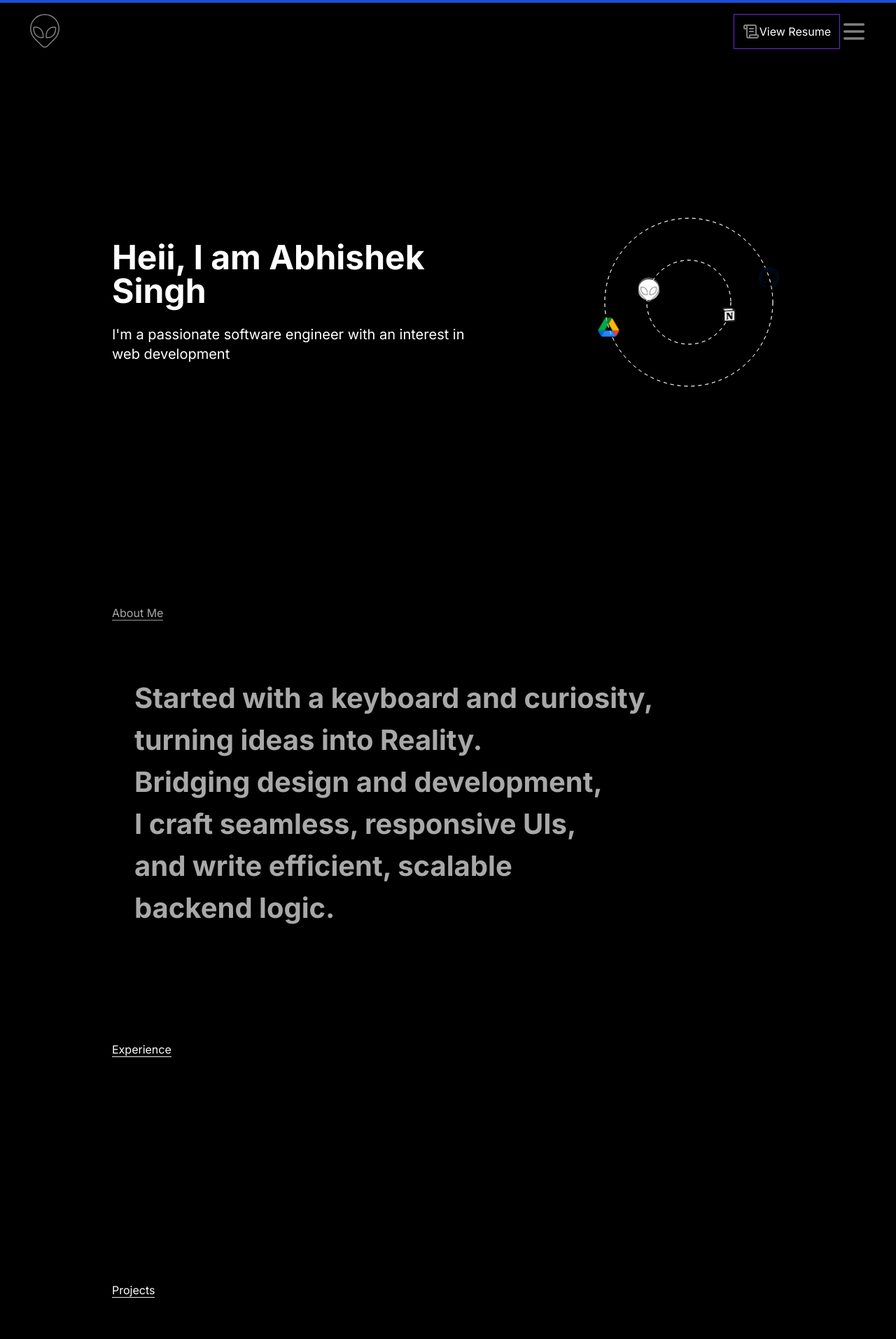
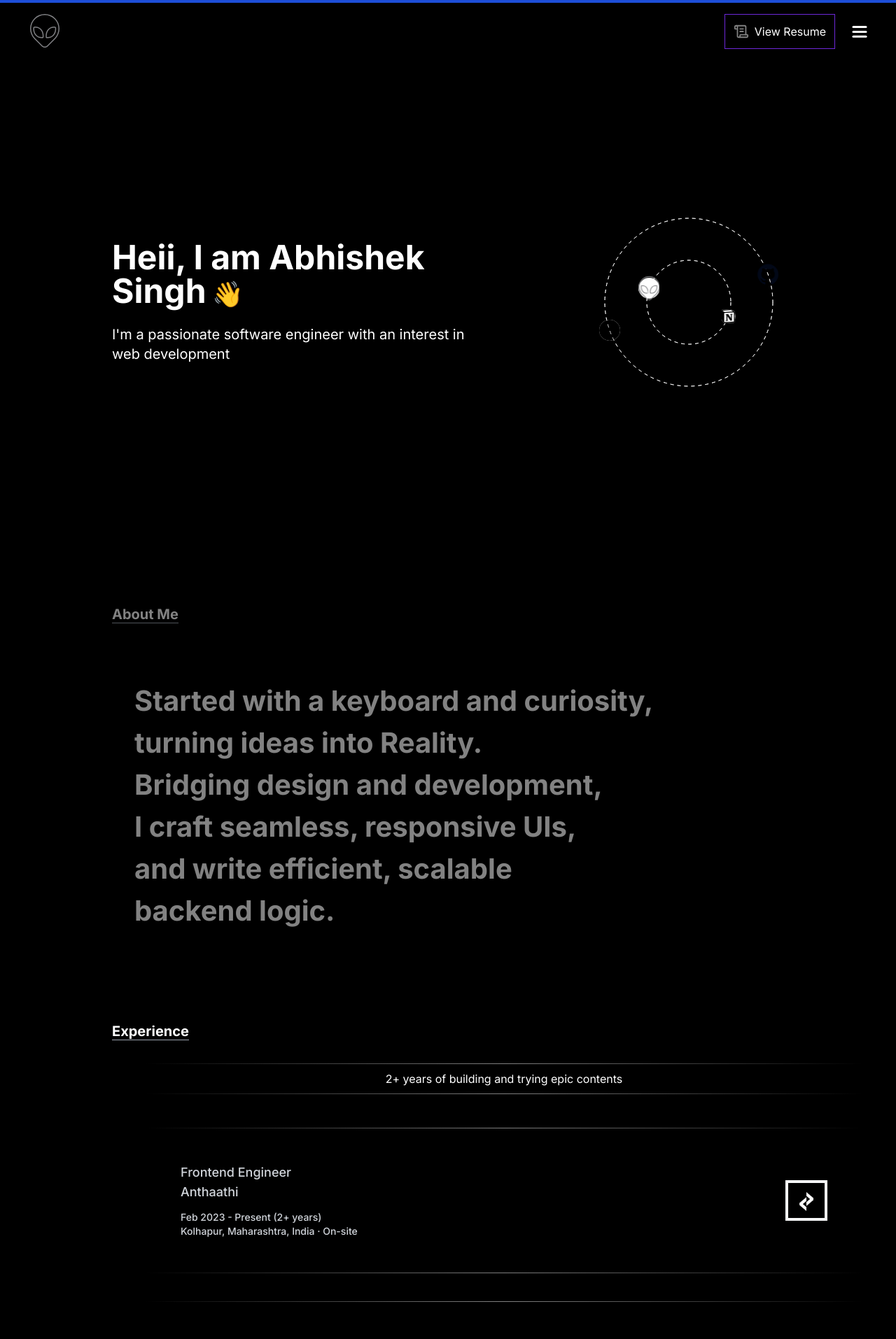
Before and after one commit to SkamAbhi/portfolio-v1, a Next.js app: page / in a window 1280 px wide. Shown: the top 1914 px of the page at 70% size. Built offline with nearby package versions, Linux system fonts and the light colour scheme.

Commit message:
feat:design-updates

```diff
--- a/src/app/AboutMe.tsx
+++ b/src/app/AboutMe.tsx
@@ -47,7 +47,12 @@ function AboutMe() {
     >
         {" "}
         <h2 className="text-white">
-          <span className="border-b">About Me</span>
+          <motion.span
+    className="border-b  border-gray-400 text-xl font-bold mb-4"
+    initial={{ opacity: 0, y: -20 }}
+    animate={{ opacity: 1, y: 0 }}
+    transition={{ duration: 0.5, ease: "easeOut" }}
+  >About Me</motion.span>
         </h2>
       <motion.div
         variants={hideAndShowVariant}
--- /dev/null
+++ b/src/app/Components/ExperienceCard/index.tsx
@@ -0,0 +1,63 @@
+import { useInView } from "@/lib/useInView";
+import { motion } from "framer-motion";
+
+interface ExperienceProps {
+  position: string;
+  company: string;
+  duration: string;
+  location: string;
+  companyLogo: string;
+}
+
+export const ExperienceCard: React.FC<ExperienceProps> = ({
+  position,
+  company,
+  duration,
+  location,
+  companyLogo,
+}) => {
+  const { isInView, elementRef } = useInView();
+
+  return (
+    <motion.div
+      ref={elementRef}
+      className="flex justify-between  fade-border items-center w-full mb-10 font-medium"
+      initial={{ opacity: 0, y: 20 }}
+      animate={{
+        opacity: isInView ? 1 : 0.5,
+        y: isInView ? 0 : 20,
+      }}
+      transition={{ duration: 2, ease: "easeOut" }}
+    >
+      <motion.div
+        className="text-lg text-gray-300 flex flex-col p-10 font-medium"
+        initial={{ opacity: 0 }}
+        animate={{ opacity: isInView ? 1 : 0 }}
+        transition={{ delay: 0.2, duration: 0.5 }}
+      >
+        <div className="flex flex-col">
+          {position}
+          <span>{company}</span>
+        </div>
+        <div className="flex flex-col text-sm mt-3">
+          <span>{duration}</span>
+          <span>{location}</span>
+        </div>
+      </motion.div>
+      <motion.div
+        className="text-lg text-gray-300 flex items-start flex-col p-10 font-medium"
+        initial={{ opacity: 0 }}
+        animate={{ opacity: isInView ? 1 : 0 }}
+        transition={{ delay: 0.3, duration: 0.5 }}
+      >
+        <img
+          src={companyLogo}
+          width={60}
+          height={60}
+          className="bg-gray-50 p-1"
+          alt="company logo"
+        />
+      </motion.div>
+    </motion.div>
+  );
+};
--- a/src/app/Components/Navbar/index.tsx
+++ b/src/app/Components/Navbar/index.tsx
@@ -1,12 +1,16 @@
 import * as React from "react";
 import { useState } from "react";
-import { motion } from "framer-motion";
+import { SVGMotionProps, motion } from "framer-motion";
 import { MenuIcon, ScrollText } from "lucide-react";
 
 // Path component
-const Path = (props) => (
+const Path = (
+  props: React.JSX.IntrinsicAttributes &
+    SVGMotionProps<SVGPathElement> &
+    React.RefAttributes<SVGPathElement>
+) => (
   <motion.path
-    fill="transparent"
+    fill="#FFFFFF"
     strokeWidth="3"
     stroke="hsl(0, 0%, 18%)"
     strokeLinecap="round"
@@ -15,42 +19,71 @@ const Path = (props) => (
 );
 
 // MenuToggle component
-export const MenuToggle = ({ toggle }) => (
+export const MenuToggle = ({ toggle }: any) => (
   <div className="fixed top-0 left-0 right-0 flex justify-between p-5 px-10 bg-transparent z-50">
     <div>
       <img src="/logo.svg" height={48} width={48} alt="logo" />
     </div>
 
-    <div className="flex justify-center items-center ">
+    <div className="flex justify-center gap-6 items-center ">
       <div>
-        <button className="flex items-center border border-violet-700 p-3 text-white">
-        <ScrollText color="gray" height={24} width={24}  />
-
+        <button className="flex items-center border text-base gap-2 border-violet-700 p-3 text-white">
+          <ScrollText color="gray" height={22} width={22} />
           View Resume
-           </button>
+        </button>
       </div>
       <button onClick={toggle}>
-        <MenuIcon color="gray" height={40} width={40}  />
+        <svg
+          width="23"
+          height="18"
+          viewBox="0 0 23 18"
+          className="text-white"
+          fill="none" // Ensure there's no unintended fill
+        >
+          <Path
+            d="M 2 2.5 L 20 2.5"
+            className="top"
+            stroke="#ffffff" // Set stroke color to white
+            variants={{
+              closed: { d: "M 2 2.5 L 20 2.5" },
+              open: { d: "M 3 16.5 L 17 2.5" },
+            }}
+          />
+          <Path
+            d="M 2 9.423 L 20 9.423"
+            opacity="1"
+            className="middle"
+            stroke="#ffffff" // Set stroke color to white
+          />
+          <Path
+            d="M 2 16.346 L 20 16.346"
+            className="bottom"
+            stroke="#ffffff" // Set stroke color to white
+            variants={{
+              closed: { d: "M 2 16.346 L 20 16.346" },
+              open: { d: "M 3 2.5 L 17 16.346" },
+            }}
+          />
+        </svg>
       </button>
     </div>
   </div>
 );
 
-
 // MenuItem component
 export const MenuItem = ({ i, index }) => {
   return (
     <motion.li
-      initial={{ opacity: 0, x: 50 }}  // Start off-screen (y: 50) with opacity 0
-      animate={{ opacity: 1, x: 0 }}  // Animate to on-screen position (y: 0) with opacity 1
-      exit={{ opacity: 0, y: 50 }}  // Animate out when removing
+      initial={{ opacity: 0, x: 50 }} // Start off-screen (y: 50) with opacity 0
+      animate={{ opacity: 1, x: 0 }} // Animate to on-screen position (y: 0) with opacity 1
+      exit={{ opacity: 0, y: 50 }} // Animate out when removing
       transition={{
-        delay: index * 0.3,  // Increase delay for stagger effect
-        duration: 0.5,  // Control the duration of the animation
-        ease: "easeOut",  // Smooth the animation
+        delay: index * 0.3, // Increase delay for stagger effect
+        duration: 0.5, // Control the duration of the animation
+        ease: "easeOut", // Smooth the animation
       }}
-      whileHover={{ scale: 1.1 }}  // Scale up slightly on hover
-      whileTap={{ scale: 0.95 }}  // Scale down slightly on tap
+      whileHover={{ scale: 1.1 }} // Scale up slightly on hover
+      whileTap={{ scale: 0.95 }} // Scale down slightly on tap
       className="cursor-pointer"
     >
       {i}
@@ -58,13 +91,13 @@ export const MenuItem = ({ i, index }) => {
   );
 };
 // Navigation component
-export const Navigation = ({ isOpen }) => {
+export const Navigation = ({ isOpen }: any) => {
   return (
     <motion.div
       key={isOpen ? "open" : "closed"} // Ensure component re-renders
       className="fixed inset-0 bg-black z-10 flex justify-center items-center"
-      initial={{ x: "100%" }}  // Start off-screen to the right
-      animate={{ x: isOpen ? "0%" : "100%" }}  // Slide in from the right when open
+      initial={{ x: "100%" }} // Start off-screen to the right
+      animate={{ x: isOpen ? "0%" : "100%" }} // Slide in from the right when open
       exit={{ x: "-100%" }} // Slide out to the right when closed
       transition={{ duration: 0.5, ease: "easeOut" }}
     >
@@ -74,11 +107,11 @@ export const Navigation = ({ isOpen }) => {
         animate={isOpen ? "show" : "hidden"} // Toggle visibility based on isOpen
         exit="hidden" // Ensure items animate out when closing
         variants={{
-          hidden: { opacity: 0 },  // Hidden state
+          hidden: { opacity: 0 }, // Hidden state
           show: {
-            opacity: 1,  // Visible state
+            opacity: 1, // Visible state
             transition: {
-              staggerChildren: 0.2,  // Stagger children for scrolling effect
+              staggerChildren: 0.2, // Stagger children for scrolling effect
             },
           },
         }}
@@ -91,5 +124,4 @@ export const Navigation = ({ isOpen }) => {
   );
 };
 
-
 const itemIds = ["HOME", "ABOUT", "EXPERIENCE", "PROJECTS", "CONTACT"];
--- /dev/null
+++ b/src/app/Experience.tsx
@@ -0,0 +1,63 @@
+import { motion } from "framer-motion";
+import { ExperienceCard } from "./Components/ExperienceCard";
+
+const experienceData = [
+  {
+    position: "Frontend Engineer",
+    company: "Anthaathi",
+    duration: "Feb 2023 - Present (2+ years)",
+    location: " Kolhapur, Maharashtra, India · On-site ",
+    companyLogo: "/logo.png",
+  },
+  {
+    position: "Frontend Engineer Intern ",
+    company: "Anthaathi",
+    duration: "Oct 2022 - Feb 2023 ( 5 Months )",
+    location: " Kolhapur, Maharashtra, India · On-site ",
+    companyLogo: "/logo.png",
+  },
+];
+
+export default function Experience() {
+  return (
+    <div>
+      <motion.span
+        className="border-b  border-gray-400 text-xl font-bold mb-4"
+        initial={{ opacity: 0, y: -20 }}
+        animate={{ opacity: 1, y: 0 }}
+        transition={{ duration: 0.5, ease: "easeOut" }}
+      >
+        Experience
+      </motion.span>
+
+      <div className="flex flex-col items-center my-8">
+        <motion.div
+          className="flex flex-col justify-center items-center  max-w-5xl w-full"
+          initial={{ opacity: 0, y: 20 }}
+          animate={{ opacity: 1, y: 0 }}
+          transition={{ delay: 0.3, duration: 0.6, ease: "easeOut" }}
+        >
+          <motion.div
+            className="text-white fade-border mb-12 w-full flex justify-center p-10"
+            initial={{ scale: 0.8, opacity: 0 }}
+            animate={{ scale: 1, opacity: 1 }}
+            transition={{ delay: 0.5, duration: 0.6, ease: "easeOut" }}
+          >
+            2+ years of building and trying epic contents
+          </motion.div>
+
+          {experienceData.map((experience, index) => (
+            <ExperienceCard
+              key={index}
+              position={experience.position}
+              company={experience.company}
+              duration={experience.duration}
+              location={experience.location}
+              companyLogo={experience.companyLogo}
+            />
+          ))}
+        </motion.div>
+      </div>
+    </div>
+  );
+}
--- a/src/app/globals.css
+++ b/src/app/globals.css
@@ -67,3 +67,44 @@
     @apply bg-background text-foreground;
   }
 }
+
+@keyframes rotate {
+  0% {
+    transform: rotate(0deg);
+  }
+  50% {
+    transform: rotate(20deg); /* Slightly tilt to add a waving effect */
+  }
+  100% {
+    transform: rotate(0deg); /* Return to the original position */
+  }
+}
+
+.animate-rotate {
+  animation: rotate 2s ease-in-out infinite; /* Changed to 1s for a quicker wave */
+}
+
+.fade-border {
+  position: relative;
+  width: 100%;
+  padding: 10px;
+  background: transparent;
+}
+
+.fade-border::before,
+.fade-border::after {
+  content: '';
+  position: absolute;
+  left: 0;
+  right: 0;
+  height: 1px;
+  background: linear-gradient(to right, transparent, gray 50%, transparent);
+}
+
+.fade-border::before {
+  top: 0; /* Top fading border */
+}
+
+.fade-border::after {
+  bottom: 0; /* Bottom fading border */
+}
--- a/src/app/page.tsx
+++ b/src/app/page.tsx
@@ -1,7 +1,7 @@
 // pages/index.tsx
 "use client";
-import React from "react";
-import { motion, useScroll, useSpring } from "framer-motion";
+import React, { useEffect } from "react";
+import { motion, stagger, useAnimate, useScroll, useSpring } from "framer-motion";
 import { MenuToggle, Navigation } from "./Components/Navbar";
 import "./globals.css";
 import useMousePosition from "../utils/useMosusePostion";
@@ -9,6 +9,7 @@ import OrbitingCircles from "@/components/magicui/orbiting-circles";
 import { OrbitingCirclesDemo } from "@/components/CircleSkills";
 import { RevealingTextContainer, RevealingTextItem } from "./ui/RevealingText";
 import AboutMe from "./AboutMe";
+import Experience from "./Experience";
 
 export default function Home() {
   const { x, y } = useMousePosition();
@@ -27,12 +28,49 @@ export default function Home() {
     restDelta: 0.001,
   });
 
+  function useMenuAnimation(isOpen: boolean) {
+    const [scope, animate] = useAnimate();
+
+    useEffect(() => {
+      const menuAnimations = isOpen
+        ? [
+            [
+              "nav",
+              { transform: "translateX(0%)" },
+              { ease: [0.08, 0.65, 0.53, 0.96], duration: 0.6 }
+            ],
+          ]
+        : [
+            ["nav", { transform: "translateX(-100%)" }, { at: "-0.1" }]
+          ];
+
+      animate([
+        [
+          "path.top",
+          { d: isOpen ? "M 3 16.5 L 17 2.5" : "M 2 2.5 L 20 2.5" },
+          { at: "<" }
+        ],
+        ["path.middle", { opacity: isOpen ? 0 : 1 }, { at: "<" }],
+        [
+          "path.bottom",
+          { d: isOpen ? "M 3 2.5 L 17 16.346" : "M 2 16.346 L 20 16.346" },
+          { at: "<" }
+        ],
+        ...menuAnimations
+      ]);
+    }, [isOpen]);
+
+    return scope;
+  }
+  const scope = useMenuAnimation(isOpen);
   return (
-    <div className="overflow-hidden pl-[10rem] w-full flex justify-center flex-col">
-      <MenuToggle toggle={toggleMenu} />
+    <div  ref={scope} className="overflow-hidden pl-[10rem] w-full flex justify-center flex-col">
+      <Navigation isOpen={isOpen} />
+      <MenuToggle toggle={() => setIsOpen(!isOpen)} />
+
       <motion.div
         initial={false}
-        animate={{ x: isOpen ? 0 : "-100%" }} // Adjusted the sliding behavior
+        animate={{ x: isOpen ? 0 : "-100%" }}
         className="menu"
       >
         <Navigation isOpen={isOpen} />
@@ -43,7 +81,8 @@ export default function Home() {
           <motion.div className="flex flex-col w-full max-w-[32rem]">
             <h1 className="text-white w-full font-bold mb-6 text-5xl">
               Heii, I am Abhishek Singh
-            </h1>
+
+              <div className="inline-block ml-2  animate-rotate text-4xl">👋</div>            </h1>
             <h2 className="text-white text-xl">
               I'm a passionate software engineer with an interest in web
               development
@@ -68,12 +107,13 @@ export default function Home() {
         />
       </div>
 
-      <div id="about" className=" px-30 pb-40">
+      <div id="about" className=" px-30 pb-32">
         <AboutMe/>
       </div>
-      <div id="experience" className=" px-30 pb-80">
+      <div id="experience" className=" px-30 pb-32">
         <h2 className="text-white">
-          <span className="border-b">Experience</span>
+
+          <Experience/>
         </h2>
       </div>
       <div id="projects" className=" px-30 pb-80">
--- a/src/components/CircleSkills.tsx
+++ b/src/components/CircleSkills.tsx
@@ -15,7 +15,7 @@ export function OrbitingCirclesDemo() {
         <Icons.whatsapp />
       </OrbitingCircles>
       <OrbitingCircles
-        className="size-[20px] border-none bg-transparent"
+        className="size-[20px] border-none bg-white"
         duration={20}
         delay={10}
         radius={60}
@@ -25,7 +25,7 @@ export function OrbitingCirclesDemo() {
 
       {/* Outer Circles (reverse) */}
       <OrbitingCircles
-        className="size-[30px] border-none bg-transparent"
+        className="size-[30px] border-none bg-white"
         radius={120}
         duration={20}
         reverse
@@ -85,37 +85,10 @@ const Icons = {
     </svg>
   ),
   googleDrive: () => (
-    <svg
-      width="100"
-      height="100"
-      viewBox="0 0 87.3 78"
-      xmlns="http://www.w3.org/2000/svg"
-    >
-      <path
-        d="m6.6 66.85 3.85 6.65c.8 1.4 1.95 2.5 3.3 3.3l13.75-23.8h-27.5c0 1.55.4 3.1 1.2 4.5z"
-        fill="#0066da"
-      />
-      <path
-        d="m43.65 25-13.75-23.8c-1.35.8-2.5 1.9-3.3 3.3l-25.4 44a9.06 9.06 0 0 0 -1.2 4.5h27.5z"
-        fill="#00ac47"
-      />
-      <path
-        d="m73.55 76.8c1.35-.8 2.5-1.9 3.3-3.3l1.6-2.75 7.65-13.25c.8-1.4 1.2-2.95 1.2-4.5h-27.502l5.852 11.5z"
-        fill="#ea4335"
-      />
-      <path
-        d="m43.65 25 13.75-23.8c-1.35-.8-2.9-1.2-4.5-1.2h-18.5c-1.6 0-3.15.45-4.5 1.2z"
-        fill="#00832d"
-      />
-      <path
-        d="m59.8 53h-32.3l-13.75 23.8c1.35.8 2.9 1.2 4.5 1.2h50.8c1.6 0 3.15-.45 4.5-1.2z"
-        fill="#2684fc"
-      />
-      <path
-        d="m73.4 26.5-12.7-22c-.8-1.4-1.95-2.5-3.3-3.3l-13.75 23.8 16.15 28h27.45c0-1.55-.4-3.1-1.2-4.5z"
-        fill="#ffba00"
-      />
-    </svg>
+    <svg width="800px" height="800px" viewBox="0 0 1024 1024" xmlns="http://www.w3.org/2000/svg">
+   <circle cx="512" cy="512" r="512" />
+   <path d="M648.86 449.44c-32.34-142.73-108.77-189.66-117-207.59-9-12.65-18.12-35.15-18.12-35.15-.15-.38-.39-1.05-.67-1.7-.93 12.65-1.41 17.53-13.37 30.29-18.52 14.48-113.54 94.21-121.27 256.37-7.21 151.24 109.25 241.36 125 252.85l1.79 1.27v-.11c.1.76 5 36 8.44 73.34H526a726.68 726.68 0 0 1 13-78.53l1-.65a204.48 204.48 0 0 0 20.11-16.45l.72-.65c33.48-30.93 93.67-102.47 93.08-216.53a347.07 347.07 0 0 0-5.05-56.76zM512.35 659.12s0-212.12 7-212.08c5.46 0 12.53 273.61 12.53 273.61-9.72-1.17-19.53-45.03-19.53-61.53z" />
+</svg>
   ),
   whatsapp: () =>
   (
--- /dev/null
+++ b/src/lib/useInView.ts
@@ -0,0 +1,27 @@
+import { useEffect, useState, useRef } from "react";
+
+export const useInView = () => {
+  const [isInView, setIsInView] = useState(false);
+  const elementRef = useRef<HTMLDivElement | null>(null);
+
+  useEffect(() => {
+    const observer = new IntersectionObserver(
+      ([entry]) => {
+        setIsInView(entry.isIntersecting);
+      },
+      { threshold: 0.4 }
+    );
+
+    if (elementRef.current) {
+      observer.observe(elementRef.current);
+    }
+
+    return () => {
+      if (elementRef.current) {
+        observer.unobserve(elementRef.current);
+      }
+    };
+  }, []);
+
+  return { isInView, elementRef };
+};
```
Also changed, not shown: public/hello.png (added), public/logo.png (added).
